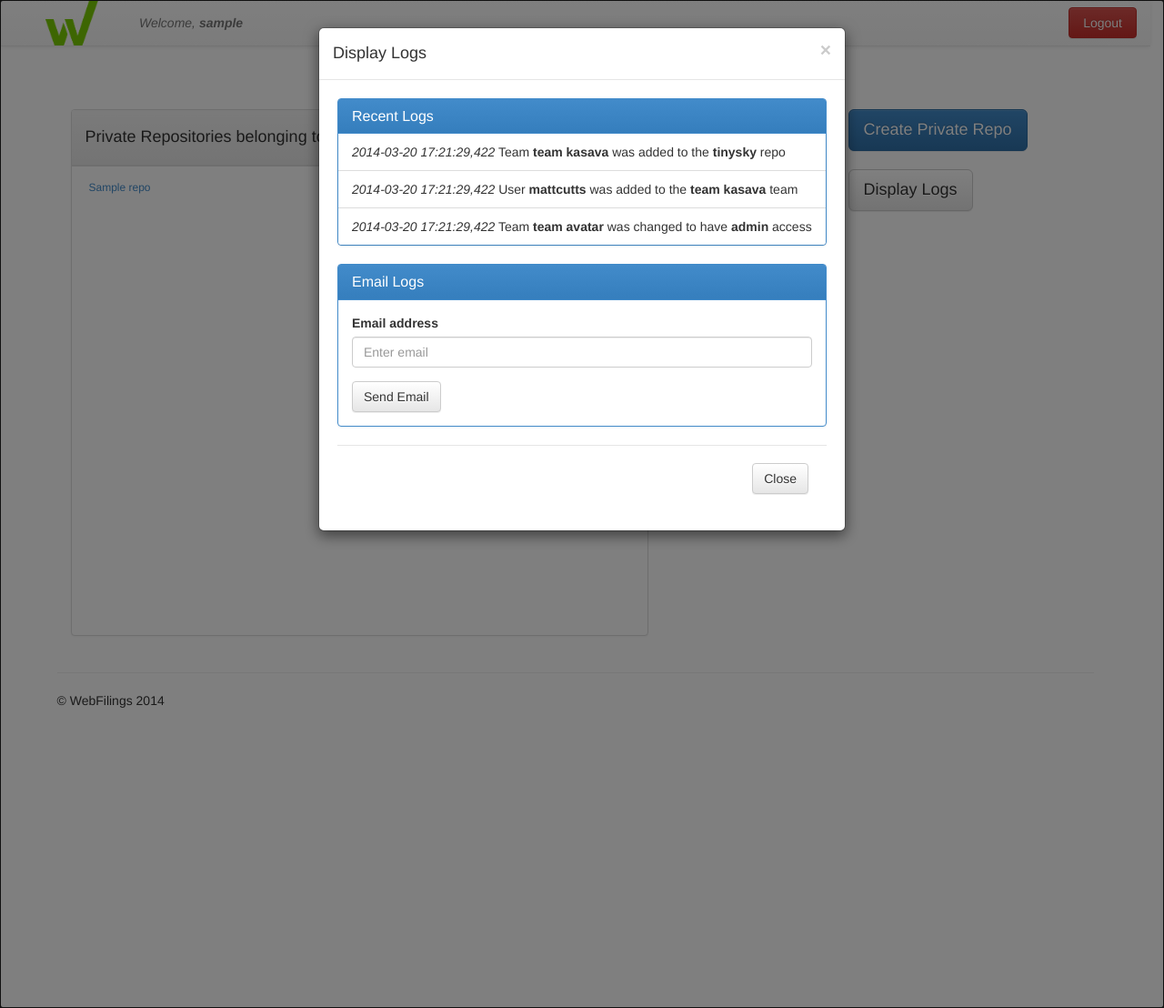
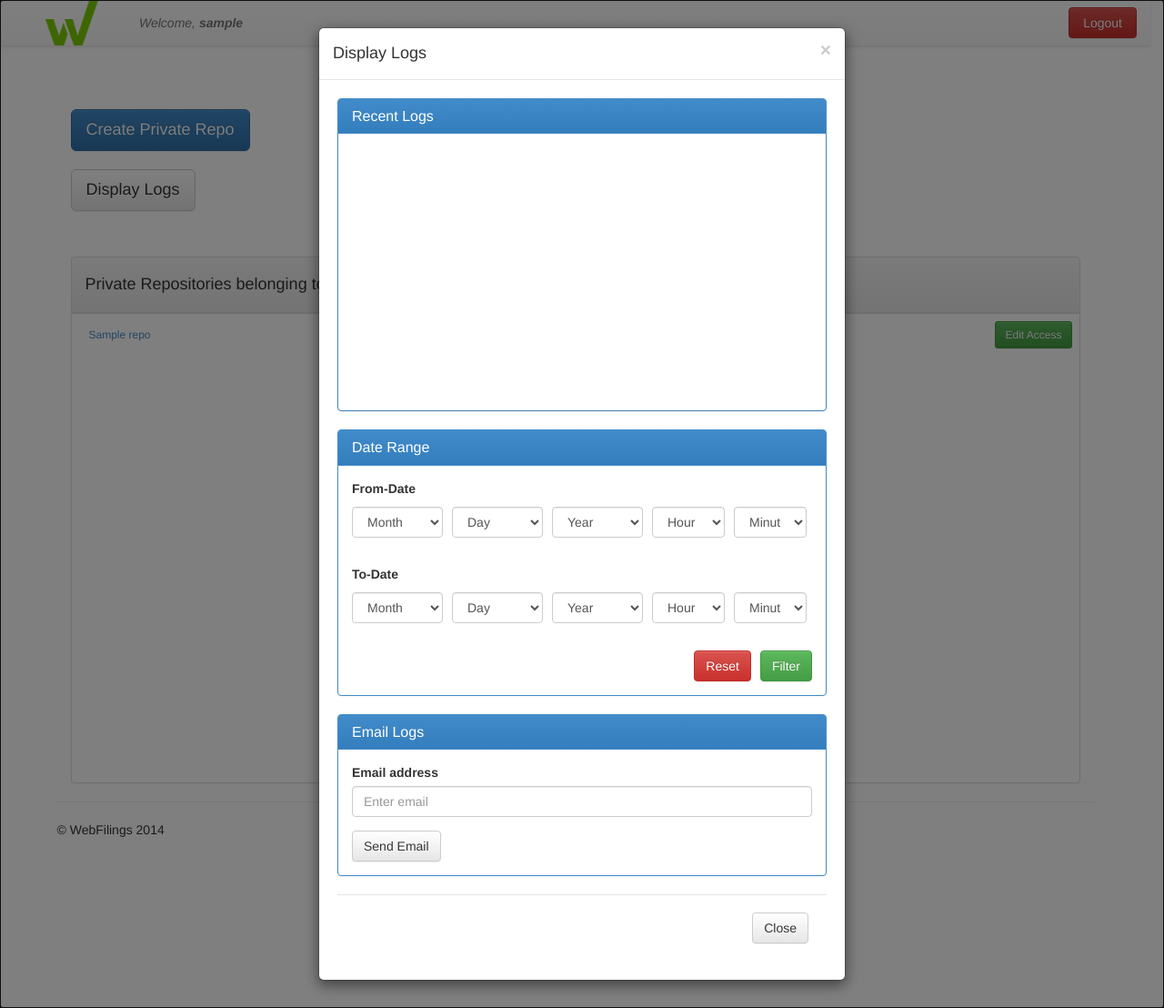
Before and after one commit to bengrunfeld/gae-github-console, a Python web app: template templates/index.html in a window 1280 px wide, after a click on "Display Logs". Shown: the whole page at 91% size. Run offline with Jinja, Linux system fonts and the light colour scheme; the template is opened without the code that fills it: most values are stand-ins (such as "Sample title", 1, 10 or a date in 2020); some libraries are stand-ins or nearby versions.

Commit message:
Add functionality to retrieve logs from ndb
* Set javascript handler to make AJAX call to retrieve and display logs
* Write class in `main.py` to query ndb and return a list of logs
* Enable functionality to filter logs in ndb
* Add front end UI elements to allow user to filter by datetime
* Front end UI not yet connected to back end filtering process

```diff
--- a/static/css/main.css
+++ b/static/css/main.css
@@ -26,8 +26,20 @@ a { text-decoration: none !important; }
 
 .list-collaborators, .list-teams { height: 165px; overflow-y: auto; }
 
+.list-logs { overflow: scroll; height: 304px;}
+
 .member-btn, .team-btn { position: relative; bottom:4px; margin-left:10px; width:88px; }
 
 .remove-team { margin-left:20px; }
 
 .permission { font-style:italic; font-weight:bold; color:#3e3e3e; font-size:12px; }
+
+.logs-date { width:100px; margin-left:10px; float:left; }
+
+.logs-time { width:80px; margin-left:10px; float:left; }
+
+.from-date, .to-date { margin-bottom:30px; }
+
+.from-date-month, .to-date-month { margin-left:0 !important; }
+
+.add-date-filter { margin-left: 10px;}
--- a/static/js/main.js
+++ b/static/js/main.js
@@ -1,6 +1,7 @@
 $(function(){
 
     $('.edit-repo').click(get_data);
+    $('.display-logs').click(display_logs);
 
     // Bind events
     function bind_events() {
@@ -197,7 +198,7 @@ $(function(){
 
                 // List all team members of the selected team
                 if(team_members) {
-                    for(var i=0;i<team_members.length;i++){
+                    for(var i=0; i<team_members.length; i++){
                         $('.list-team-members').append('<li class="list-group-item team-member">' + team_members[i] + '<button class="btn btn-danger btn-sm team-btn make-pull pull-right remove-member" value="' + team_members[i] + '">Remove</button></li>');
                     }
                 }
@@ -210,7 +211,7 @@ $(function(){
 
                 //List all Members in the Org
                 if(all_members) {
-                    for(var i=0;i<all_members.length;i++){
+                    for(var i=0; i<all_members.length; i++){
                         if(jQuery.inArray(all_members[i], team_members) == -1) {
                             $('.list-members').append('<option class="members" value="' + all_members[i] + '">' + all_members[i] + '</option>');
                         }
@@ -271,6 +272,26 @@ $(function(){
                 change_team();
             }
         });
+    }
 
+    // Display most recent logs
+    function display_logs() {
+
+        // Activate the log script in main.py
+        $.ajax({
+            type: "POST",
+            url: "/display-logs",
+            data: { "number_of_posts": "10" },
+            success: function(data) {
+                // Populate modal here
+                logs = JSON.parse(data);
+
+                $('.list-log-item').remove();
+
+                for(var i=0; i<logs.length; i++){
+                    $('.list-logs').append('<li class="list-group-item list-log-item">' + logs[i] + '</li>')
+                }
+            }
+        });
     }
 });
--- a/templates/index.html
+++ b/templates/index.html
@@ -4,12 +4,13 @@
 
     <div style="height:50px"></div>
 
-    <div class="col-sm-3 col-sm-offset-2 col-xs-12 pull-right repo-button">
+    <div class="col-xs-12 repo-button">
         <button type="button" class="btn btn-lg btn-primary" data-toggle="modal" data-target="#create_repo">Create Private Repo</button>
-        <button type="button" class="btn btn-lg btn-default logs-btn" data-toggle="modal" data-target="#logs">Display Logs</button>
+        <br>
+        <button type="button" class="btn btn-lg btn-default logs-btn display-logs" data-toggle="modal" data-target="#logs">Display Logs</button>
     </div>
 
-    <div class="repos col-sm-7 col-xs-12">
+    <div class="repos col-xs-12">
         <div class="panel panel-default repo-names">
             <div class="panel-heading"><h4>Private Repositories belonging to <strong>{{ org }}</strong></h4></div>
 
@@ -72,13 +73,71 @@
                             <h3 class="panel-title">Recent Logs</h3>
                         </div>
                         <ul class="list-group list-logs">
-                            <li class="list-group-item"><i>2014-03-20 17:21:29,422</i> Team <b>team kasava</b> was added to the <b>tinysky</b> repo</li>
-                            <li class="list-group-item"><i>2014-03-20 17:21:29,422</i> User <b>mattcutts</b> was added to the <b>team kasava</b> team</li>
-                            <li class="list-group-item"><i>2014-03-20 17:21:29,422</i> Team <b>team avatar</b> was changed to have <b>admin</b> access</li>
                         </ul>
                     </div>
 
-                    <!-- Delete this -->
+                    <div class="panel panel-primary">
+                        <div class="panel-heading">
+                            <h3 class="panel-title">Date Range</h3>
+                        </div>
+                        <div class="panel-body">
+                            <p><b>From-Date</b></p>
+                            <form role="form">
+                                <div class="from-date">
+                                    <select class="form-control logs-date from-date-month">
+                                        <option class="log-date-month" selected="selected">Month</option>
+                                    </select>
+
+                                    <select class="form-control logs-date from-date-day">
+                                        <option class="log-date-day" selected="selected">Day</option>
+                                    </select>
+
+                                    <select class="form-control logs-date from-date-year">
+                                        <option class="log-date-year" selected="selected">Year</option>
+                                    </select>
+
+                                    <select class="form-control logs-time from-date-hour">
+                                        <option class="log-date-hour" selected="selected">Hour</option>
+                                    </select>
+
+                                    <select class="form-control logs-time from-date-minute">
+                                        <option class="log-date-minute" selected="selected">Minute</option>
+                                    </select>
+
+                                    <div style="clear:both;"></div>
+                                </div>
+
+                                <div class="to-date">
+                                    <p><b>To-Date</b></p>
+                                    <select class="form-control logs-date to-date-month">
+                                        <option class="log-date-month" selected="selected">Month</option>
+                                    </select>
+
+                                    <select class="form-control logs-date to-date-day">
+                                        <option class="log-date-day" selected="selected">Day</option>
+                                    </select>
+
+                                    <select class="form-control logs-date to-date-year">
+                                        <option class="log-date-year" selected="selected">Year</option>
+                                    </select>
+
+                                    <select class="form-control logs-time to-date-time">
+                                        <option class="log-date-hour" selected="selected">Hour</option>
+                                    </select>
+
+                                    <select class="form-control logs-time to-date-minute">
+                                        <option class="log-date-minute" selected="selected">Minute</option>
+                                    </select>
+
+                                    <div style="clear:both;"></div>
+                                </div>
+
+                                <button type="button" class="btn btn-success add-date-filter pull-right">Filter</button>
+                                <button type="button" class="btn btn-danger remove-date-filter pull-right">Reset</button>
+                            </form>
+                        </div>
+                    </div>
+
                     <div class="panel panel-primary">
                         <div class="panel-heading">
                             <h3 class="panel-title">Email Logs</h3>
```
Also changed, not shown: basehandler.py (+6 -2 lines), main.py (+46 -0 lines).
